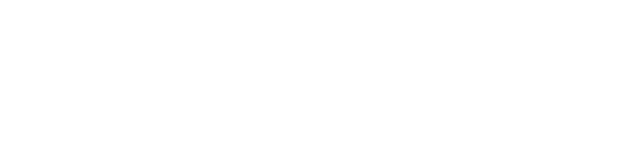
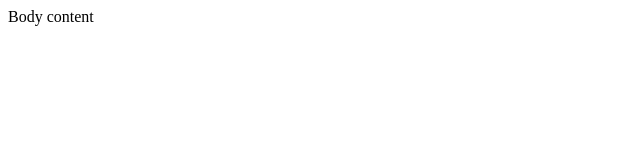
Before and after one commit to SergioMouraFe/html5game, a plain HTML site: page index.html in a window 1280 px wide. Shown: the whole page, without its empty margins (0-640 px from the left). Drawn offline with Linux system fonts and the light colour scheme.

Commit message:
Added content

```diff
--- a/index.html
+++ b/index.html
@@ -4,5 +4,6 @@
 	<title>New Project Skeleton</title>
 </head>
 <body>
+	<div>Body content</div>
 </body>
 </html>
```
